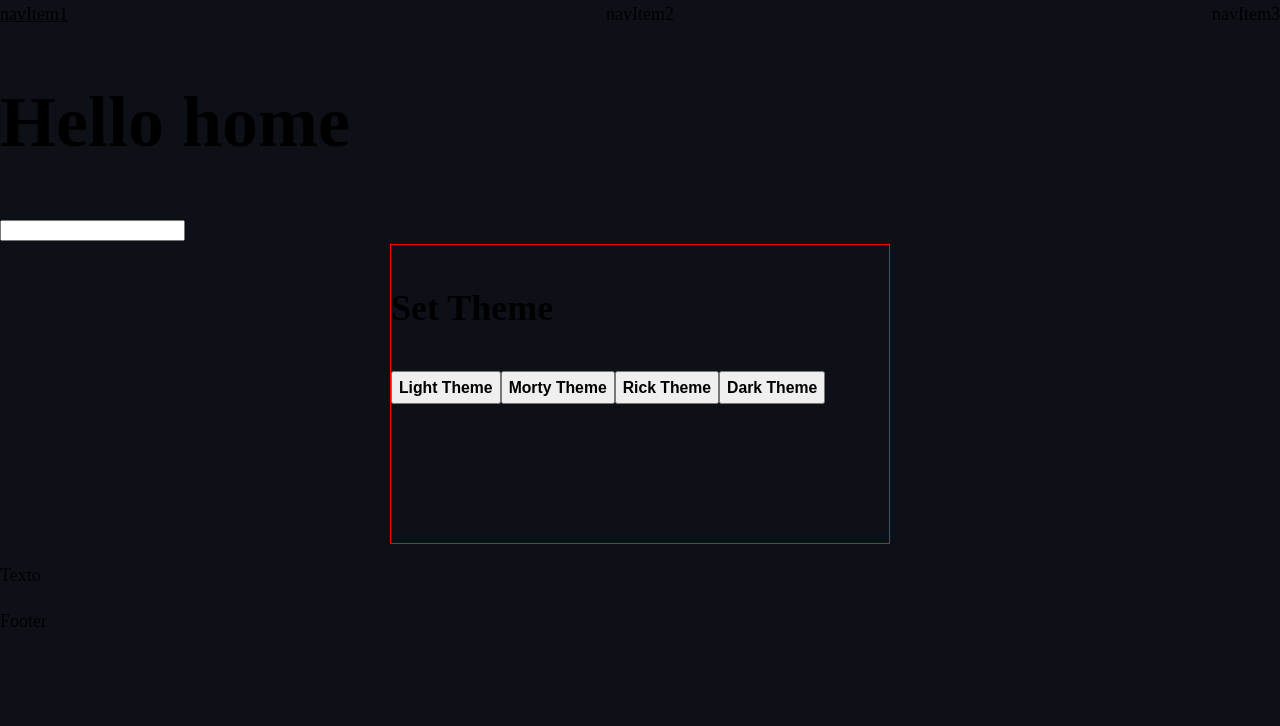
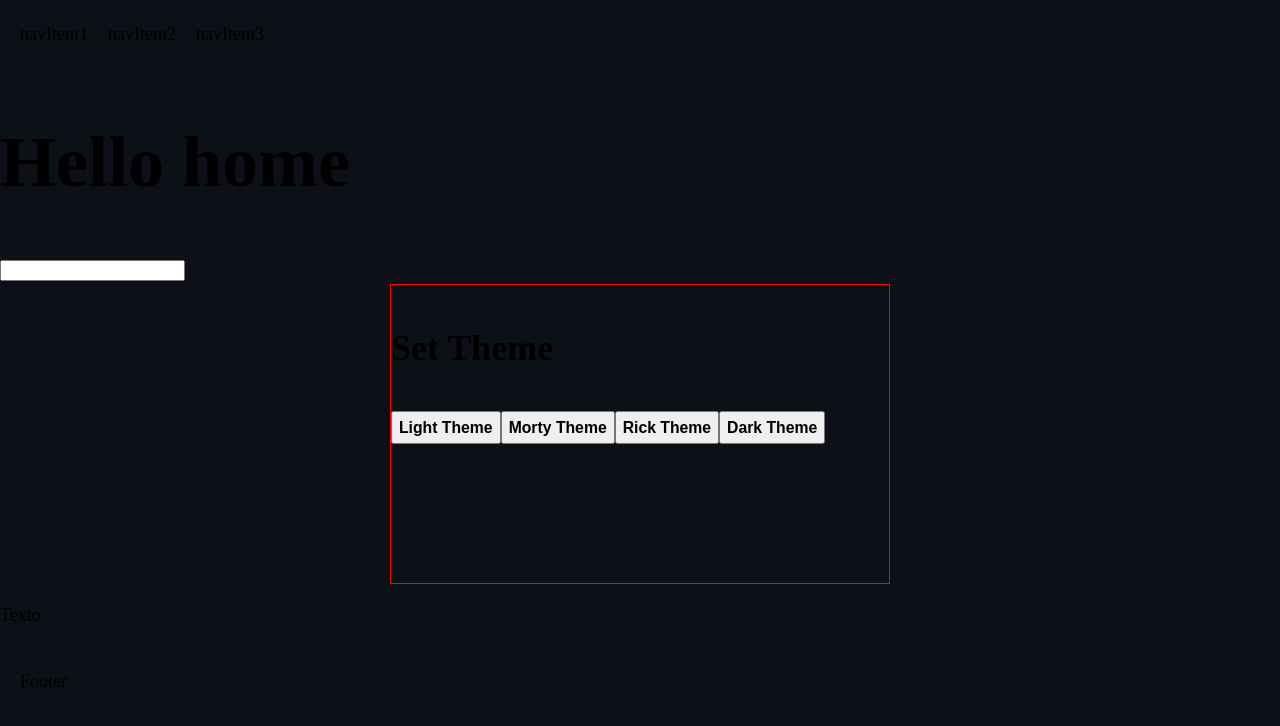
Before and after one commit to zebasAL/rick-morty, a Next.js app in the folder apps/web/: page / in a window 1280 px wide. Shown: the top 726 px of the page. Built offline with nearby package versions, Linux system fonts and the light colour scheme.

Commit message:
Create branch from commit 386ae4e

```diff
--- a/apps/web/package.json
+++ b/apps/web/package.json
@@ -43,7 +43,6 @@
     "@next/env": "^12.3.1",
     "@types/node": "^17.0.45",
     "@types/react": "18.0.17",
-    "@types/styled-components": "^5.1.26",
     "babel-loader": "^8.2.5",
     "cypress": "^10.10.0",
     "eslint": "7.32.0",
--- a/apps/web/src/components/Footer.tsx
+++ b/apps/web/src/components/Footer.tsx
@@ -1,6 +1,6 @@
+import styles from "../styles/layout/all.module.sass"
 import React from "react";
-import styles from "../styles/app.module.sass";
 
 export default function Footer() {
-  return <footer className="footer">Footer</footer>;
+  return <footer className={styles.footer}>Footer</footer>;
 }
--- a/apps/web/src/components/Layout.tsx
+++ b/apps/web/src/components/Layout.tsx
@@ -1,9 +1,6 @@
 import Head from "next/head";
 import Footer from "./Footer";
 import Navbar from "./NavBar";
-import styles from "../styles/app.module.sass";
-import { use } from "chai";
-import { useState } from "react";
 
 type LayoutProps = {
   children: React.ReactNode;
--- a/apps/web/src/components/NavBar.tsx
+++ b/apps/web/src/components/NavBar.tsx
@@ -1,12 +1,11 @@
-import React, { useState } from "react";
-import styles from "../styles/app.module.sass";
+import styles from "../styles/layout/all.module.sass";
 export default function Navbar() {
   return (
-    <div className="nav">
-      <div className="itemList">
-        <text className="options">navItem1</text>
-        <text className="options">navItem2</text>
-        <text className="options">navItem3</text>
+    <div className={styles.navContainer}>
+      <div className={styles.itemList}>
+        <text className={styles.options}>navItem1</text>
+        <text className={styles.options}>navItem2</text>
+        <text className={styles.options}>navItem3</text>
       </div>
     </div>
   );
--- a/apps/web/src/hooks.ts
+++ b/apps/web/src/hooks.ts
@@ -1,4 +1,3 @@
-import { AllCharactersType, CharacterType } from "./lib/rick-morty/schemas";
 import { api } from "./utils/api";
 
 export const rmCharactersUrl = api.public.characters;
--- a/apps/web/src/styles/base/typography.module.sass
+++ b/apps/web/src/styles/base/typography.module.sass
@@ -10,6 +10,7 @@ h1
   font-weight: 700
   line-height: calc(80 / 64)
   letter-spacing: 2
+  color: anything
   @include fontSize(40)
   @include media($sm 52, $md 58, $lg 64)
 
@@ -44,37 +45,37 @@ h6
   @include media($sm 18, $md 18, $lg 18)
 
 p,p[data-variant="body1"]
-    line-height: 1.5
-    @include fontSize(16)
+  line-height: 1.5
+  @include fontSize(16)
 
 p[data-variant="body2"]
-    line-height: calc(22 / 14)
-    @include fontSize(14)
+  line-height: calc(22 / 14)
+  @include fontSize(14)
 
 p[data-variant="subtitle1"]
-    font-weight: 600
-    line-height: 1.5
-    @include fontSize(16)
+  font-weight: 600
+  line-height: 1.5
+  @include fontSize(16)
 
 p[data-variant="subtitle2"]
-    font-weight: 600
-    line-height: calc(22 / 14)
-    @include fontSize(14)
+  font-weight: 600
+  line-height: calc(22 / 14)
+  @include fontSize(14)
 
 p[data-variant="body1"]
-    line-height: 1.5
-    @include fontSize(16)
+  line-height: 1.5
+  @include fontSize(16)
 
 p[data-variant="body1"]
-    line-height: 1.5
-    @include fontSize(16)
+  line-height: 1.5
+  @include fontSize(16)
 
 p[data-variant="caption"]
-    line-height: 1.5
-    @include fontSize(12)
+  line-height: 1.5
+  @include fontSize(12)
 
 p[data-variant="overline"]
-    font-weight: 700
-    line-height: 1.5
-    text-transform: uppercase
-    @include fontSize(12)
+  font-weight: 700
+  line-height: 1.5
+  text-transform: uppercase
+  @include fontSize(12)
--- a/apps/web/src/styles/global.css
+++ b/apps/web/src/styles/global.css
@@ -227,6 +227,7 @@ button {
 }
 
 [data-theme=morty] {
+  --color-header-tp: black;
   --color-bg-default: $color-orange-defaul;
 }
 
--- a/apps/web/src/styles/global.sass
+++ b/apps/web/src/styles/global.sass
@@ -14,23 +14,6 @@ body
 *
     box-sizing: border-box
 
-@mixin nav-content
-    display: flex
-    justify-content: space-between
-    padding: 20px
-    gap: 5%
-
-.itemList
-    display: flex
-    gap: 20px
-    justify-content: space-between
-
-.options
-    &:hover
-        cursor: pointer
-        text-decoration: underline
-
-
 /* set theme styles for every theme variant */
 // [data-theme]
 //     @include morty-mode
@@ -38,10 +21,8 @@ body
 // [data-theme="dark"]
 //     @include morty-mode
 
-
 // [data-theme="light"]
 //     @include morty-mode
-
 
 /* if user switches the system settings to dark mode */
 /* this media query will be applied */
--- /dev/null
+++ b/apps/web/src/styles/layout/all.module.sass
@@ -0,0 +1,2 @@
+@import "./navbar.module.sass"
+@import "./footer.module.sass"
--- /dev/null
+++ b/apps/web/src/styles/layout/footer.module.sass
@@ -0,0 +1,5 @@
+.footer
+    display: flex
+    justify-content: space-between
+    padding: 20px
+    gap: 5%
--- /dev/null
+++ b/apps/web/src/styles/layout/navbar.module.sass
@@ -0,0 +1,15 @@
+.navContainer
+    display: flex
+    justify-content: space-between
+    padding: 20px
+    gap: 5%
+
+.itemList
+    display: flex
+    gap: 20px
+    justify-content: space-between
+
+.options
+    &:hover
+        cursor: pointer
+        text-decoration: underline
--- a/apps/web/src/styles/themes/all.module.sass
+++ b/apps/web/src/styles/themes/all.module.sass
@@ -35,11 +35,15 @@
   --color-secondary: $color-cyan-accent
   --color-accent-subtle: $color-success-subtle
 
-
 [data-theme="rick"]
   // --color-bg-default: $color-purple-default
-  --color-bg-default: purple
+  --color-bg-default: #97ce4c
+  color: $color-cyan-lighter
 
 [data-theme="morty"]
   // --color-bg-default: $color-orange-default
-  --color-bg-default: orange
+  --color-bg-default: #f0e14a
+  color: #44281d
+
+[data-theme="light"]
+  color: black
```
Also changed, not shown: 1 other file (tests, documents, lock files or other folders).
